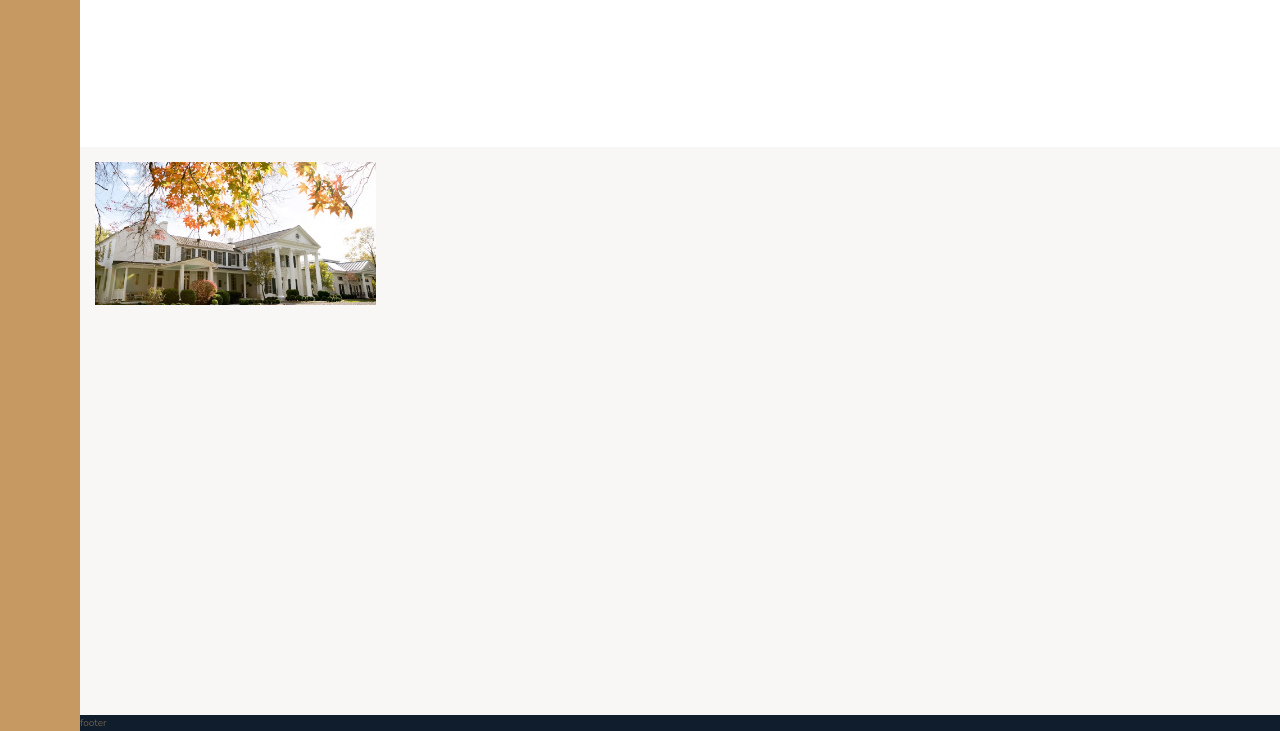
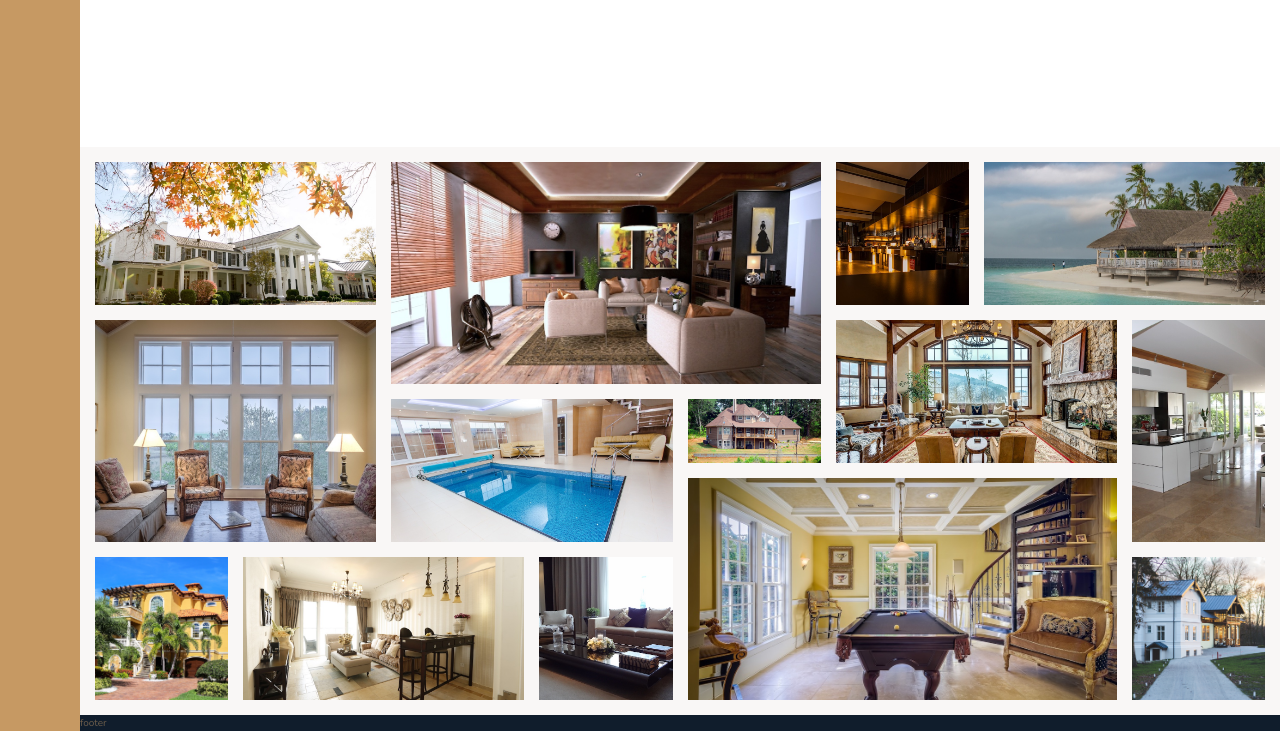
Before and after one commit to gsharma101/Nexter, a website: page index.html in a window 1280 px wide. Shown: the part 2925-3656 px from the top of the page. Drawn offline with nearby package versions, Linux system fonts and the light colour scheme.

Commit message:
Gallery completed

```diff
--- a/index.html
+++ b/index.html
@@ -313,6 +313,57 @@
         <img src="img/gal-1.jpeg" alt="Gallery image 1" class="gallery__img" />
       </figure>
 
+      <figure class="gallery__item gallery__item--2">
+        <img src="img/gal-2.jpeg" alt="Gallery image 2" class="gallery__img" />
+      </figure>
+
+      <figure class="gallery__item gallery__item--3">
+        <img src="img/gal-3.jpeg" alt="Gallery image 3" class="gallery__img" />
+      </figure>
+
+      <figure class="gallery__item gallery__item--4">
+        <img src="img/gal-4.jpeg" alt="Gallery image 4" class="gallery__img" />
+      </figure>
+
+      <figure class="gallery__item gallery__item--5">
+        <img src="img/gal-5.jpeg" alt="Gallery image 5" class="gallery__img" />
+      </figure>
+
+      <figure class="gallery__item gallery__item--6">
+        <img src="img/gal-6.jpeg" alt="Gallery image 6" class="gallery__img" />
+      </figure>
+
+      <figure class="gallery__item gallery__item--7">
+        <img src="img/gal-7.jpeg" alt="Gallery image 7" class="gallery__img" />
+      </figure>
+
+      <figure class="gallery__item gallery__item--8">
+        <img src="img/gal-8.jpeg" alt="Gallery image 8" class="gallery__img" />
+      </figure>
+
+      <figure class="gallery__item gallery__item--9">
+        <img src="img/gal-9.jpeg" alt="Gallery image 9" class="gallery__img" />
+      </figure>
+
+      <figure class="gallery__item gallery__item--10">
+        <img src="img/gal-10.jpeg" alt="Gallery image 10" class="gallery__img" />
+      </figure>
+
+      <figure class="gallery__item gallery__item--11">
+        <img src="img/gal-11.jpeg" alt="Gallery image 11" class="gallery__img" />
+      </figure>
+
+      <figure class="gallery__item gallery__item--12">
+        <img src="img/gal-12.jpeg" alt="Gallery image 12" class="gallery__img" />
+      </figure>
+
+      <figure class="gallery__item gallery__item--13">
+        <img src="img/gal-13.jpeg" alt="Gallery image 13" class="gallery__img" />
+      </figure>
+
+      <figure class="gallery__item gallery__item--14">
+        <img src="img/gal-14.jpeg" alt="Gallery image 14" class="gallery__img" />
+      </figure>
     </section>
 
     <footer class="footer">footer</footer>
--- a/sass/_gallery.scss
+++ b/sass/_gallery.scss
@@ -13,6 +13,70 @@
             grid-row: 1 / span 2;
             grid-column: 1 / span 2;
         }
+
+        &--2{
+            grid-row: 1 / span 3;
+            grid-column: 3 / span 3;
+        }
+
+        &--3{
+            grid-row: 1 / span 2;
+            grid-column: 6 / span 1;
+        }
+
+        &--4{
+            grid-row: 1 / span 2;
+            grid-column: 7 / span 2;
+        }
+
+        &--5{
+            grid-row: 3 / span 3;
+            grid-column: 1 / span 2;
+        }
+
+        &--6{
+            grid-row: 4 / span 2;
+            grid-column: 3 / span 2;
+        }
+
+        &--7{
+            grid-row: 4 / span 1;
+            grid-column: 5 / span 1;
+        }
+
+        &--8{
+            grid-row: 3 / span 2;
+            grid-column: 6 / span 2;
+        }
+
+        &--9{
+            grid-row: 3 / span 3;
+            grid-column: 8 / span 1;
+        }
+
+        &--10{
+            grid-row: 6 / span 2;
+            grid-column: 1 / span 1;
+        }
+
+        &--11{
+            grid-row: 6 / span 2;
+            grid-column: 2 / span 2;
+        }
+
+        &--12{
+            grid-row: 6 / span 2;
+            grid-column: 4 / span 1;
+        }
+
+        &--13{
+            grid-row: 5 / span 3;
+            grid-column: 5 / span 3;
+        }
+
+        &--14{
+            grid-row: 6 / span 2;
+        }
     }
 
     &__img{
```
Also changed, not shown: css/style.comp.css.
